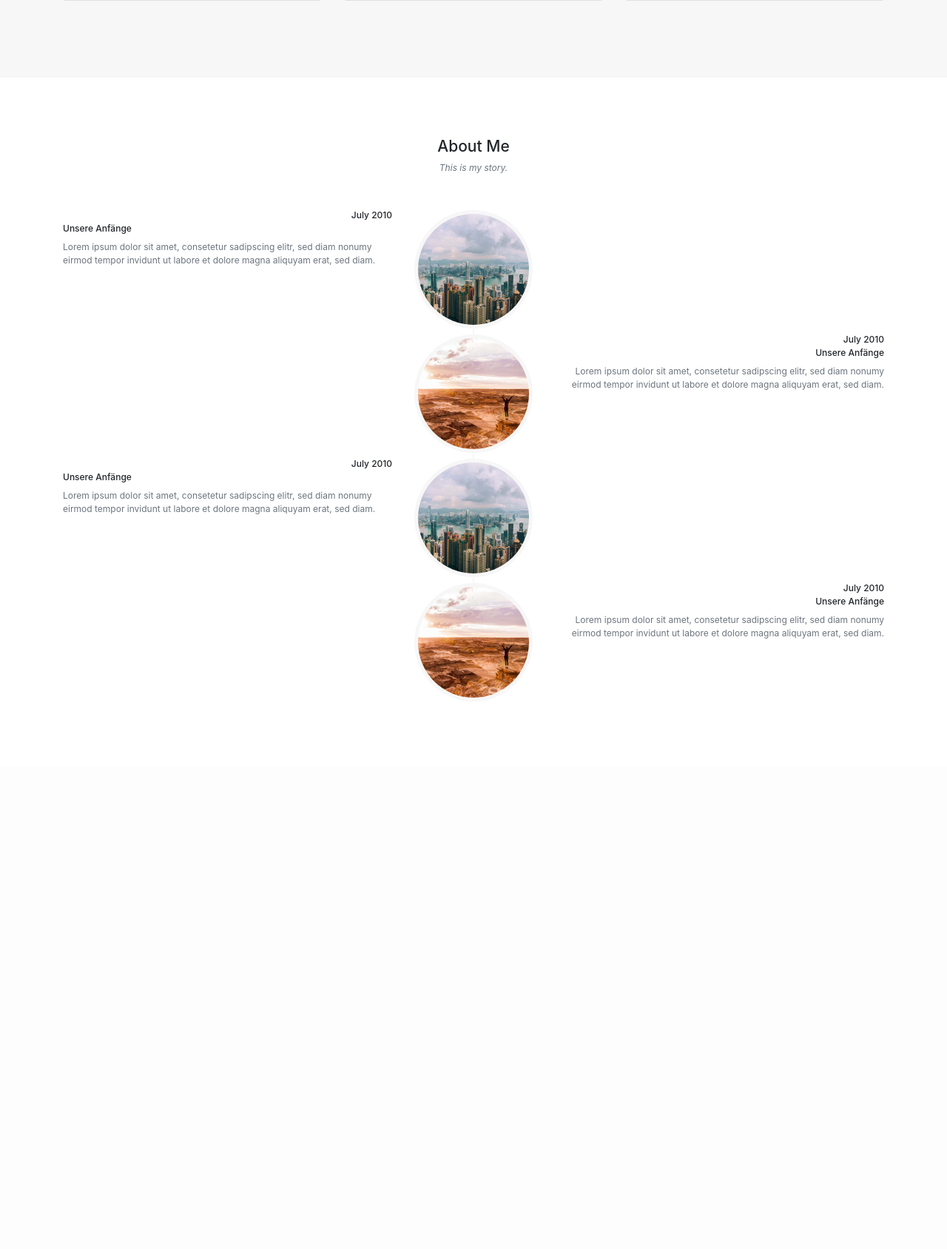
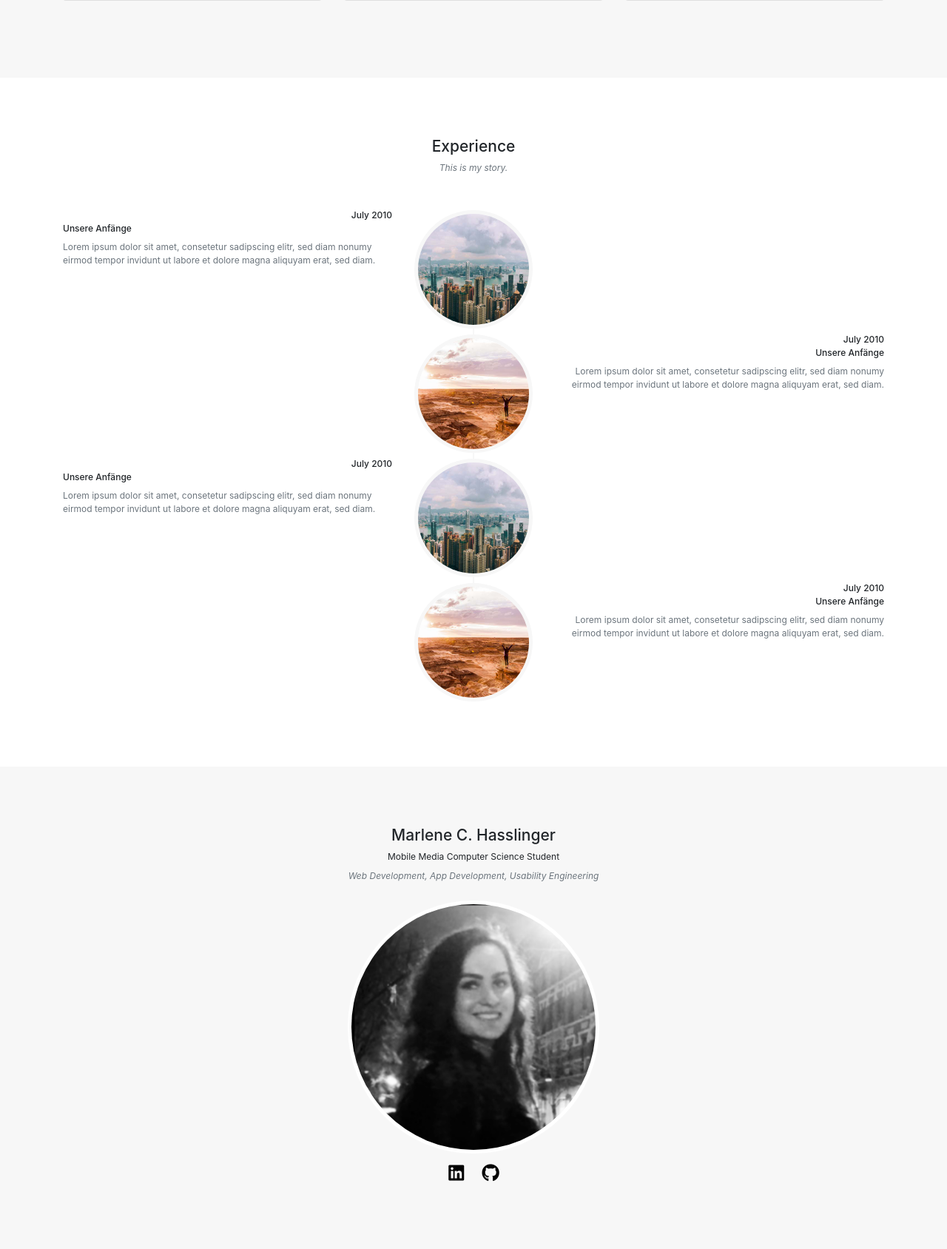
Before and after one commit to marlenehasslinger/Portfolio-Website, a PHP site: page / in a window 1280 px wide. Shown: the part 1960-3648 px from the top of the page at 74% size. Before the commit the page ends 2903 px from the top, so only its background shows below. Run offline with PHP 8.4, Linux system fonts and the light colour scheme.

Commit message:
Introduction added

```diff
--- a/index.html
+++ b/index.html
@@ -128,7 +128,7 @@
       </section>
       <section class="aboutme">
         <div class="container">
-          <h3 class="text-center">About Me</h3>
+          <h3 class="text-center">Experience</h3>
           <p class="text-center text-muted font-italic mb-5">This is my story.</p>
         <div class="aboutme-list">
           <div class="row">
@@ -174,5 +174,23 @@
           </div>
         </div>
       </section>
+      <section class="team">
+        <div class="container">
+          <h3 class="text-center">Marlene C. Hasslinger</h3>
+          <p class="text-center mb-2">Mobile Media Computer Science Student</p>
+          <p class="text-center font-italic text-muted mb-4">Web Development, App Development, Usability Engineering</p>
+          <div class="img-container col-6 offset-3 col-sm-6 offset-sm-3 col-md-4 offset-md-4 col-lg-4 offset-lg-4">
+            <img class="team-image img-fluid" src="images/Marlene.png" alt="Platzhalter 1" />
+            <div class="d-flex justify-content-center ">
+              <a class="team-social-media d-flex flex-column justify-content-center" href="https://www.linkedin.com/in/marlenehasslinger/" target="_blank">
+                <i class="fab fa-linkedin"></i>
+              </a>
+              <a class="team-social-media d-flex flex-column justify-content-center" href="https://github.com/marlenehasslinger" target="_blank">
+                <i class="fab fa-github"></i>
+              </a>
+            </div>
+          </div>
+        </div>
+      </section>
   </body>
 </html>
--- a/index.scss
+++ b/index.scss
@@ -71,7 +71,7 @@ $section-heading: 80px;
 .portfolio {
     padding-top: $section-heading;
     padding-bottom: $section-heading;
-    background-color: #f7f7f7;
+    background-color: $section-color-alterernative;
 }
 
 .aboutme{
@@ -101,4 +101,30 @@ $section-heading: 80px;
             background: white;
         }
     }
+
 }
+
+.team{
+    background-color: $section-color-alterernative;
+    padding-top: $section-heading;
+    padding-bottom: $section-heading;
+
+    .team-image{
+        border-radius: 50%;
+        border: 5px solid white;
+    }
+
+    .team-social-media {
+        color: black;
+        font-size: 1.5rem;
+        width: 2.5rem;
+        height: 2.5rem;
+        display: block;
+        text-align: center;
+        margin: 0.4rem 0.2rem 0.2rem 0.2rem;
+
+        &:hover {
+          text-decoration: none;
+        }
+      }
+}
```
Also changed, not shown: images/Marlene.png (added), index.css, 1 other file.
